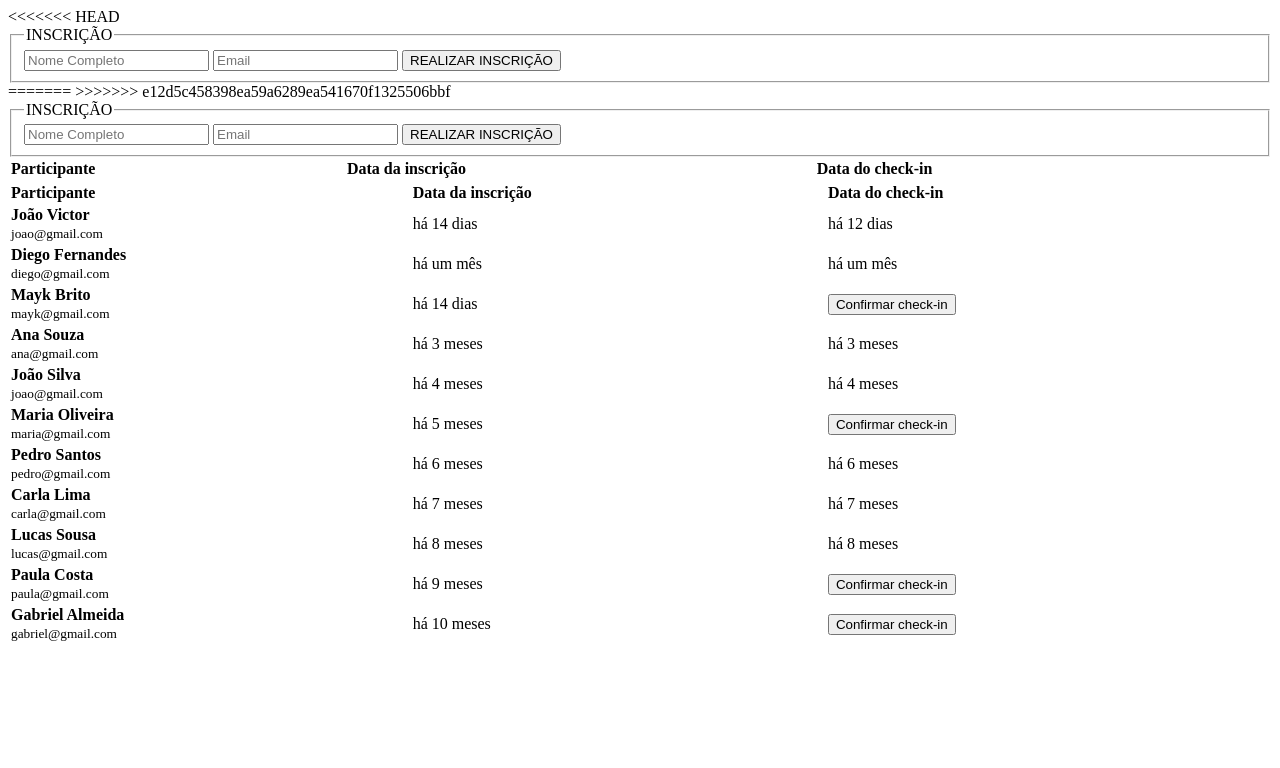
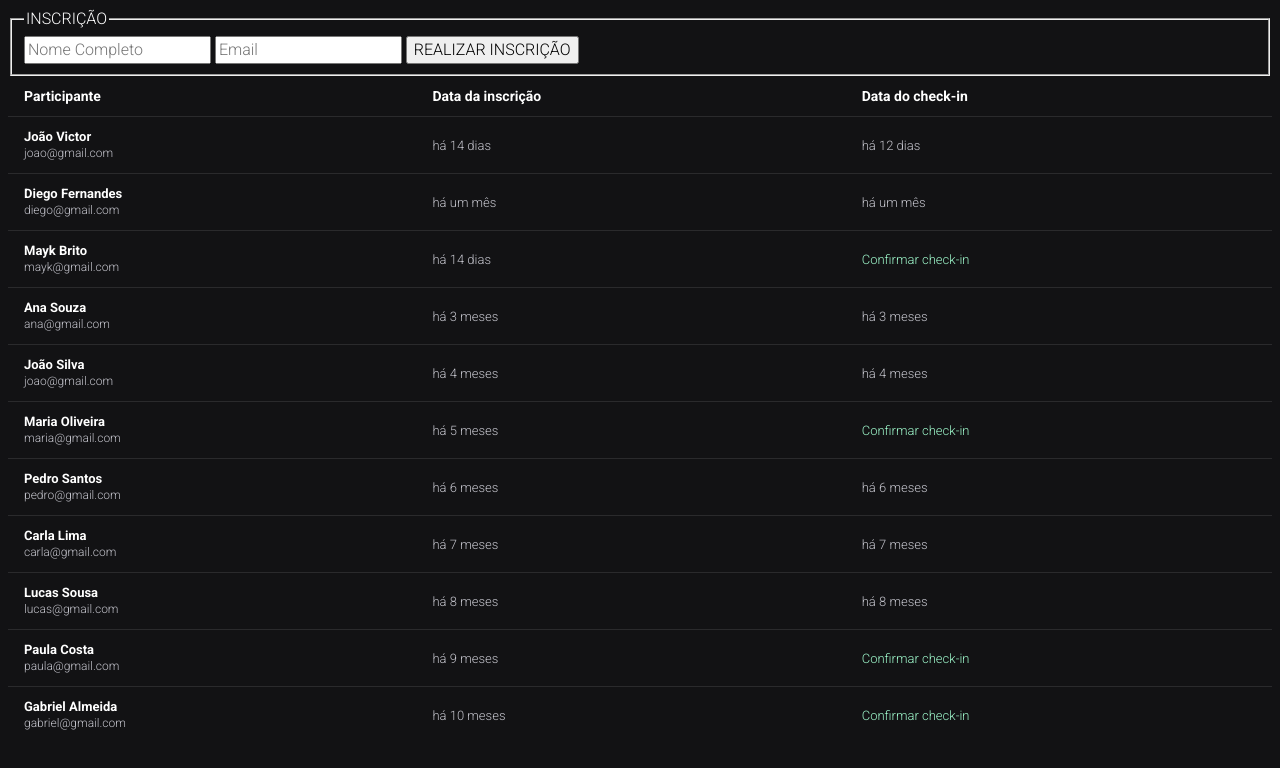
Before and after one commit to Joacas7/projeto-lista, a plain HTML site: page index.html in a window 1280 px wide. Drawn offline with nearby package versions, Linux system fonts and the light colour scheme.

Commit message:
Complementando o Javascript e alterando estilos no CSS

```diff
--- a/index.html
+++ b/index.html
@@ -1,6 +1,5 @@
 <!DOCTYPE html>
 <html lang="pt-br">
-<<<<<<< HEAD
   <head>
     <meta charset="UTF-8" />
     <meta name="viewport" content="width=device-width, initial-scale=1.0" />
@@ -45,52 +44,9 @@
           <th>Data do check-in</th>
         </tr>
       </thead>
-=======
->>>>>>> e12d5c458398ea59a6289ea541670f1325506bbf
 
-<head>
-  <meta charset="UTF-8" />
-  <meta name="viewport" content="width=device-width, initial-scale=1.0" />
-  <script src="https://cdn.jsdelivr.net/npm/dayjs@1/dayjs.min.js"></script>
-  <script src="https://cdn.jsdelivr.net/npm/dayjs@1/plugin/relativeTime.js"></script>
-  <script>
-    dayjs.extend(window.dayjs_plugin_relativeTime);
-  </script>
-  <script src="https://cdn.jsdelivr.net/npm/dayjs@1/locale/pt-br.js"></script>
-  <script>
-    dayjs.locale("pt-br");
-  </script>
-  <script type="text/javascript" src="function.js" defer=""></script>
-  <link rel="stylesheet" type="text/css" href="style.css" media="screen" />
-  <title>Projeto lista Rocketseat</title>
-</head>
-
-<body>
-
-  <form onsubmit="adicionarParticipante(event)">
-    <fieldset>
-      <legend>INSCRIÇÃO</legend>
-
-      <div>
-        <input type="text" placeholder="Nome Completo" name="nome" required>
-        <input type="email" placeholder="Email" name="email" required>
-        <button>REALIZAR INSCRIÇÃO</button>
-      </div>
-    </fieldset>
-  </form>
-
-  <table width="100%">
-    <thead style="text-align: left">
-      <tr>
-        <th>Participante</th>
-        <th>Data da inscrição</th>
-        <th>Data do check-in</th>
-      </tr>
-    </thead>
-
-    <tbody></tbody>
-  </table>
-  <script src="function.js"></script>
-</body>
-
+      <tbody></tbody>
+    </table>
+    <script src="function.js"></script>
+  </body>
 </html>
--- /dev/null
+++ b/style.css
@@ -0,0 +1,47 @@
+body, table, input, button {
+    font: 300 16px/140% 'Roboto', sans-serif;
+}
+
+body {
+    background-color: #121214;
+    color: white;
+}
+
+table {
+    border-collapse: collapse;
+}
+
+table thead {
+    font-size: 14px;
+    line-height: 16px;
+}
+thead th, tbody td {
+    padding: 12px 16px;
+}
+tbody td {
+    border-top: 1px solid #ffffff1a;
+    font-size: 13px;
+    line-height: 15px;
+    color: #c4c4cc;
+}
+
+tbody td strong {
+    color: white;
+    font: 14px;
+    line-height: 16px;
+    font-weight: 600;
+}
+
+tbody td small {
+    font-size: 12px;
+    line-height: 16px;
+}
+
+tbody td button {
+    all: unset;
+    color: #9ff9cc;
+}
+
+tbody td button:hover {
+    text-decoration: underline;
+}
```
Also changed, not shown: function.js (line endings or trailing spaces).
